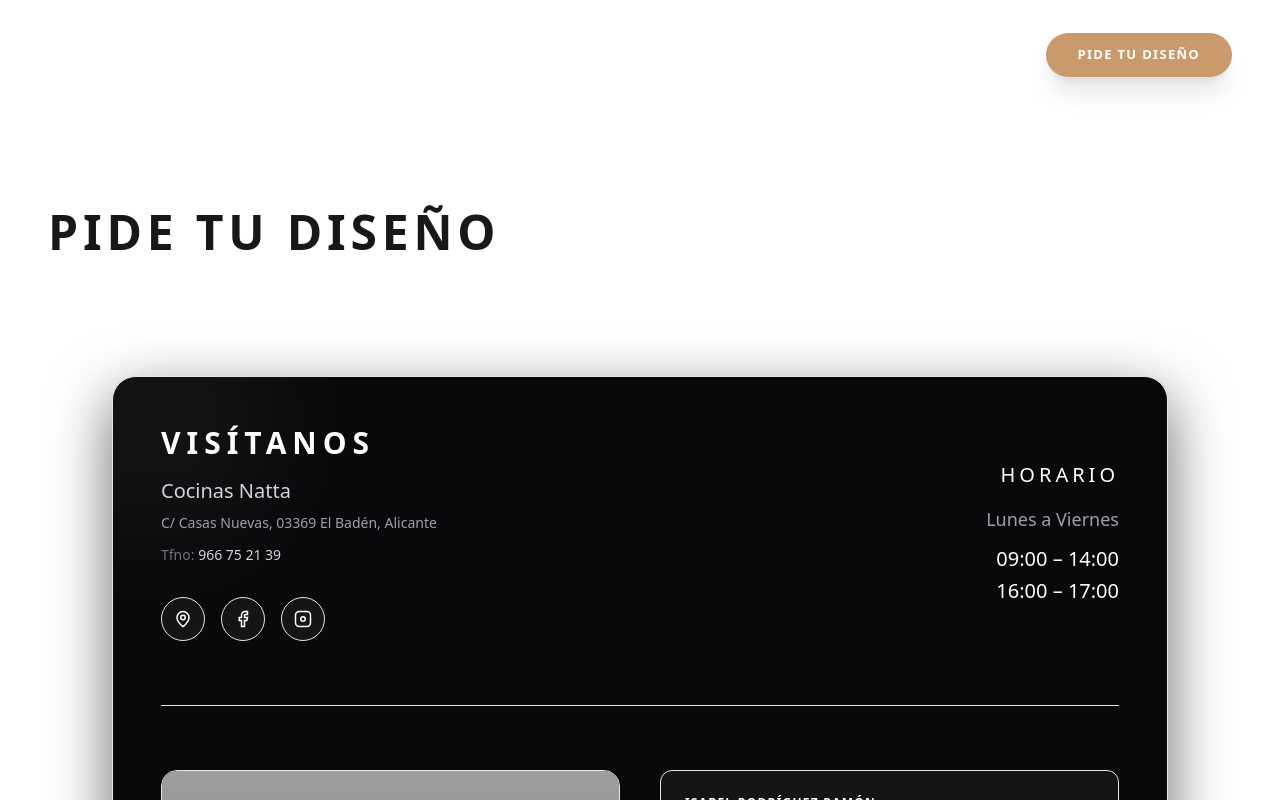
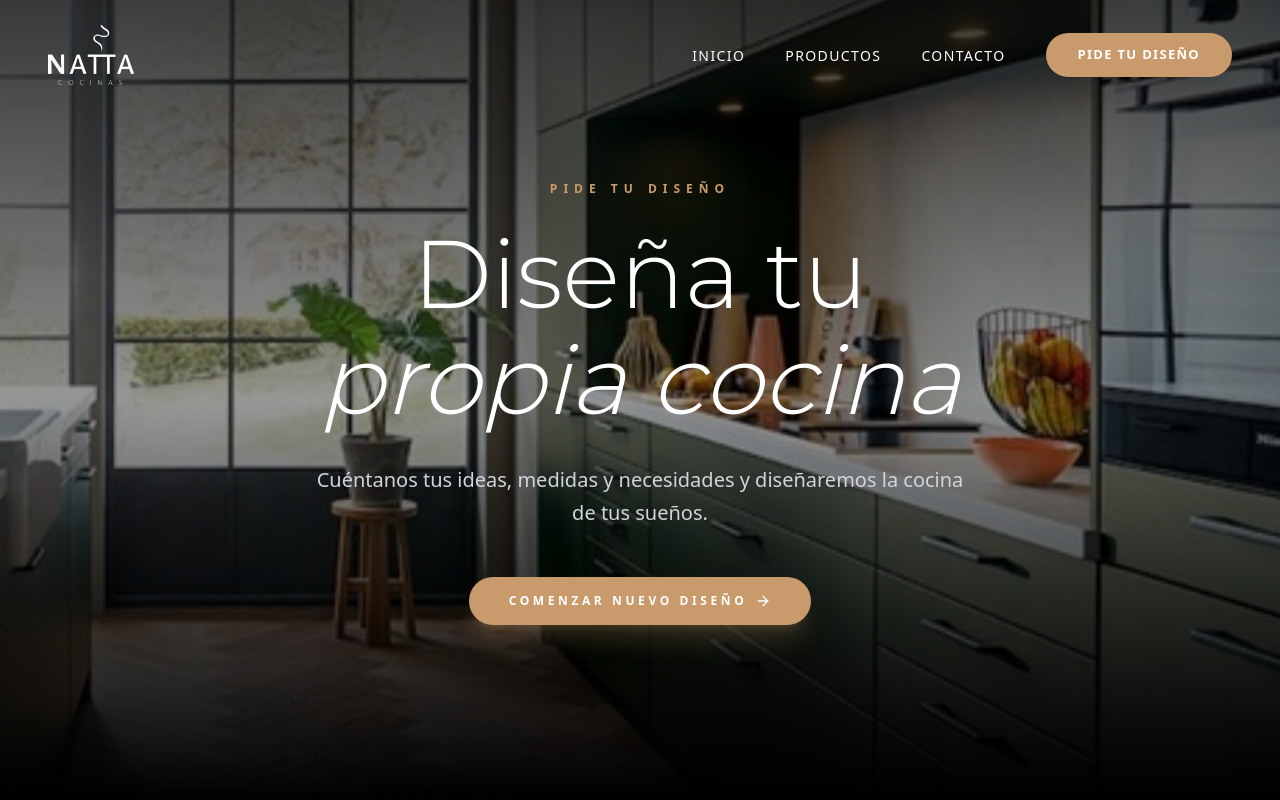
Before and after one commit to var-o18/cocinasnatta-web, a Next.js app in the folder cocinasnatta-frontend/: page /pide-tu-diseno in a window 1280 px wide. Shown: the top 800 px of the page. Built offline with nearby package versions, Linux system fonts and the light colour scheme; grey boxes are pictures that could not be loaded.

Commit message:
creada interfaz pide tu diseño

```diff
--- a/cocinasnatta-frontend/app/pide-tu-diseno/page.tsx
+++ b/cocinasnatta-frontend/app/pide-tu-diseno/page.tsx
@@ -1,13 +1,15 @@
 import React from "react";
-import Footer from "@/components/layout/Footer";
+import PideTuDiseno from "@/components/sections/PideTuDiseño";
 
 export default function PideTuDisenoPage() {
   return (
-    <div className="pt-32 min-h-screen bg-white">
-      <section className="container mx-auto px-4 md:px-12 py-20">
-        <h1 className="text-5xl font-bold uppercase tracking-widest text-zinc-900">Pide tu diseño</h1>
-      </section>
-      <Footer isFloating={false} />
+    <div className="min-h-screen w-full overflow-y-auto bg-[#1A1A1A]">
+      <PideTuDiseno />
+      <div className="p-5 text-center bg-[#2b2b28]">
+        <p className="text-neutral-400 text-[9px] tracking-[0.5em] uppercase">
+          © {new Date().getFullYear()} Natta Cocinas | Excelencia en cada detalle
+        </p>
+      </div>
     </div>
   );
 }
--- /dev/null
+++ b/cocinasnatta-frontend/components/sections/PideTuDiseño.tsx
@@ -0,0 +1,70 @@
+"use client";
+
+import React, { useState, useEffect } from "react";
+import Image from "next/image";
+import { Send, Phone, Mail, MessageCircle, ChevronDown, ArrowRight } from "lucide-react";
+
+export default function PideTuDiseno() {
+    const [scrollY, setScrollY] = useState(0);
+
+    useEffect(() => {
+        const handleScroll = () => setScrollY(window.scrollY);
+        window.addEventListener("scroll", handleScroll, { passive: true });
+        return () => window.removeEventListener("scroll", handleScroll);
+    }, []);
+
+    return (
+        <section className="relative h-screen flex items-center justify-center overflow-hidden bg-black">
+            <div className="absolute inset-0 z-0 transition-transform duration-300 ease-out"
+                style={{
+                    transform: `scale(${1 + scrollY * 0.0004}) translateY(${scrollY * 0.1}px)`,
+                    opacity: Math.max(0.2, 1 - scrollY / 1500)
+                }}
+            >
+                <div className="absolute inset-0 bg-black/40 z-10" />
+                <div className="absolute inset-0 z-20 bg-gradient-to-b from-black/60 via-transparent to-black" />
+                <Image
+                    src="/assets/fotoseccion2home.jpg"
+                    alt="Cocinas Natta Design"
+                    fill
+                    className="object-cover animate-ken-burns"
+                    priority
+                />
+            </div>
+            <div className="container mx-auto px-6 relative z-30 text-center"
+                style={{
+                    transform: `translateY(${scrollY * -0.2}px)`,
+                    opacity: Math.max(0, 1 - scrollY / 600)
+                }}
+            >
+                <div className="max-w-4xl mx-auto">
+                    <span className="inline-block text-[#C99A6B] uppercase tracking-[0.5em] text-xs font-bold mb-6 animate-page">
+                        Pide tu diseño
+                    </span>
+
+                    <h1 className="text-white text-5xl md:text-8xl font-light leading-[1.1] mb-8 font-monserrat animate-page" style={{ animationDelay: '0.2s' }}>
+                        Diseña tu<br />
+                        <span className="font-light italic">propia cocina</span>
+                    </h1>
+
+                    <p className="text-gray-300 text-lg md:text-xl mb-12 max-w-2xl mx-auto font-light leading-relaxed animate-page" style={{ animationDelay: '0.4s' }}>
+                        Cuéntanos tus ideas, medidas y necesidades y diseñaremos la cocina de tus sueños.
+                    </p>
+
+                    <div className="flex flex-col md:flex-row items-center justify-center gap-6 animate-page" style={{ animationDelay: '0.6s' }}>
+                        <a
+                            href="#tipos-cocina"
+                            className="group relative px-10 py-4 bg-[#C99A6B] text-white text-xs tracking-[0.3em] uppercase font-bold transition-all duration-500 hover:bg-[#b38555] overflow-hidden flex items-center gap-3 shadow-xl shadow-[#C99A6B]/20 rounded-full"
+                        >
+                            <span className="relative z-10 flex items-center gap-2">
+                                Comenzar nuevo diseño
+                                <ArrowRight className="transition-transform group-hover:translate-x-1" size={16} />
+                            </span>
+                            <div className="absolute inset-0 bg-white/10 -translate-x-full group-hover:translate-x-0 transition-transform duration-500"></div>
+                        </a>
+                    </div>
+                </div>
+            </div>
+        </section>
+    );
+}
--- a/cocinasnatta-frontend/components/sections/Showroom.tsx
+++ b/cocinasnatta-frontend/components/sections/Showroom.tsx
@@ -2,6 +2,7 @@
 
 import React, { useState, useEffect } from "react";
 import Image from "next/image";
+import Link from "next/link";
 
 export default function Showroom() {
   const [scrollY, setScrollY] = useState(0);
@@ -57,9 +58,12 @@ export default function Showroom() {
               Creamos espacios únicos donde la funcionalidad se encuentra con la belleza. Tu cocina soñada, diseñada por expertos.
             </p>
             <div className="pt-4">
-              <button className="px-10 py-4 border border-white/20 text-white uppercase tracking-widest text-xs hover:bg-white hover:text-black transition-all rounded-full">
-                Descubre el Showroom
-              </button>
+              <Link
+                href="/pide-tu-diseno"
+                className="inline-block px-10 py-4 border border-white/20 text-white uppercase tracking-widest text-xs hover:bg-white hover:text-black transition-all rounded-full cursor-pointer"
+              >
+                Pide tu diseño
+              </Link>
             </div>
           </div>
 
```
Also changed, not shown: cocinasnatta-frontend/components/sections/HeroHome.tsx (line endings or trailing spaces). Lines whose indentation alone changed are shown as unchanged.
